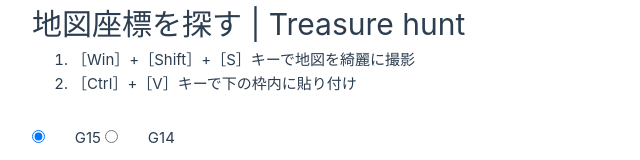
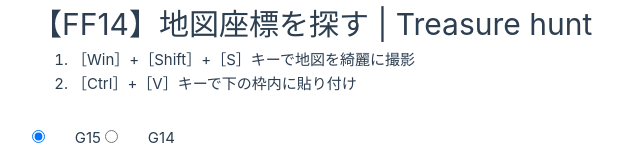
Before and after one commit to Lehtien/FF14MAP, a Vue app: page / in a window 1280 px wide. Shown: the top 160 px of the page, without its empty margins (0-640 px from the left). Built offline with nearby package versions, Linux system fonts and the light colour scheme.

Commit message:
add- string FF14

```diff
--- a/index.html
+++ b/index.html
@@ -4,7 +4,7 @@
     <meta charset="UTF-8">
     <link rel="icon" href="/favicon.ico">
     <meta name="viewport" content="width=device-width, initial-scale=1.0">
-    <title>地図座標を探す|Treasure hunt</title>
+    <title>【FF14】地図座標を探す|Treasure hunt</title>
   </head>
   <body>
     <div id="app"></div>
--- a/src/components/top/TopPage.vue
+++ b/src/components/top/TopPage.vue
@@ -62,7 +62,7 @@
 <template>
   <div>
     <div class="summary">
-      <h1>地図座標を探す | Treasure hunt</h1>
+      <h1>【FF14】地図座標を探す | Treasure hunt</h1>
       <ol v-if="isMobile">
         <li>ファイルを選択をタップする</li>
         <li>画像を撮影する</li>
```
